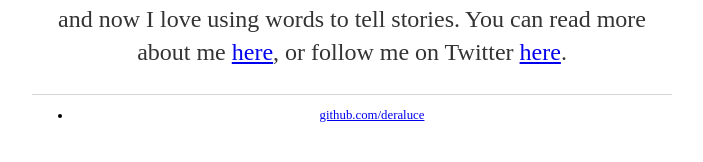
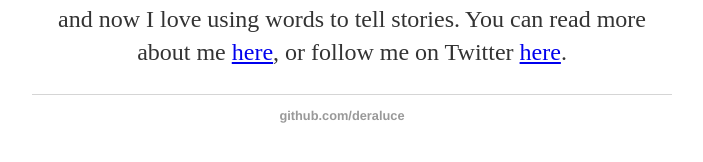
Before and after one commit to DeraLuce/DeraLuce.github.io, a Jekyll site: the page built from index.html, in a window 1280 px wide. Shown: the part 356-518 px from the top of the page, without its empty margins (288-991 px from the left). Built offline with Jekyll 4.4.1, drawn with Linux system fonts in a browser that asks for light colours.

Commit message:
changed footer list item styling

```diff
--- a/_layouts/default.html
+++ b/_layouts/default.html
@@ -22,9 +22,9 @@
 
 			</div><!-- /.container -->
 			<footer>
-	    		<ul>
+	    		<ul class="nav">
 	        		<!-- li><a href="mailto:deraluce@gmail.com">email</a></li -->
-	        		<li><a href="https://github.com/deraluce">github.com/deraluce</a></li>
+	        		<li class="nav_item"><a class="nav_item-link" href="https://github.com/deraluce">github.com/deraluce</a></li>
 				</ul>
 			</footer>
 		</body>
```
